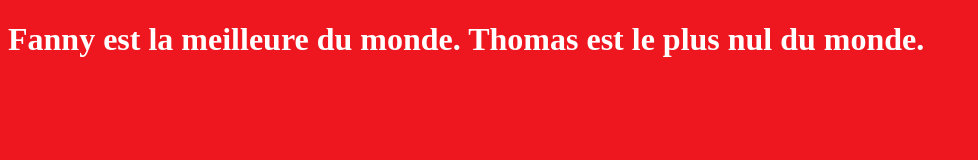
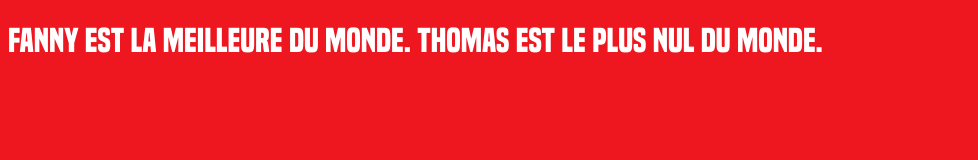
Before and after one commit to ThomasBackers/api-characters, a website built with Parcel: page src/index.html in a window 1280 px wide. Shown: the whole page, without its empty margins (0-978 px from the left). Built offline with nearby package versions, Linux system fonts and the light colour scheme.

Commit message:
marvel font added

```diff
--- a/src/sass/abstracts/_variables.scss
+++ b/src/sass/abstracts/_variables.scss
@@ -1,3 +1,12 @@
 // PALETTE
 $primary-color: #ee171f;
 $secondary-color: #fff;
+// FONTS
+@font-face {
+    font-family: "built_bd";
+    src: url("../fonts/built-bd/built_titling_bd-webfont.woff2") format("woff2"),
+         url("../fonts/built-bd/built_titling_bd-webfont.woff") format("woff");
+    font-weight: normal;
+    font-style: normal;
+}
+$heading-font: "built_bd";
--- a/src/sass/base/_base.scss
+++ b/src/sass/base/_base.scss
@@ -2,5 +2,6 @@ body {
     background-color: $primary-color;
     h1 {
         color: $secondary-color;
+        font-family: $heading-font;
     }
 }
```
Also changed, not shown: src/fonts/built-bd/built_titling_bd-webfont.woff (added), src/fonts/built-bd/built_titling_bd-webfont.woff2 (added).
